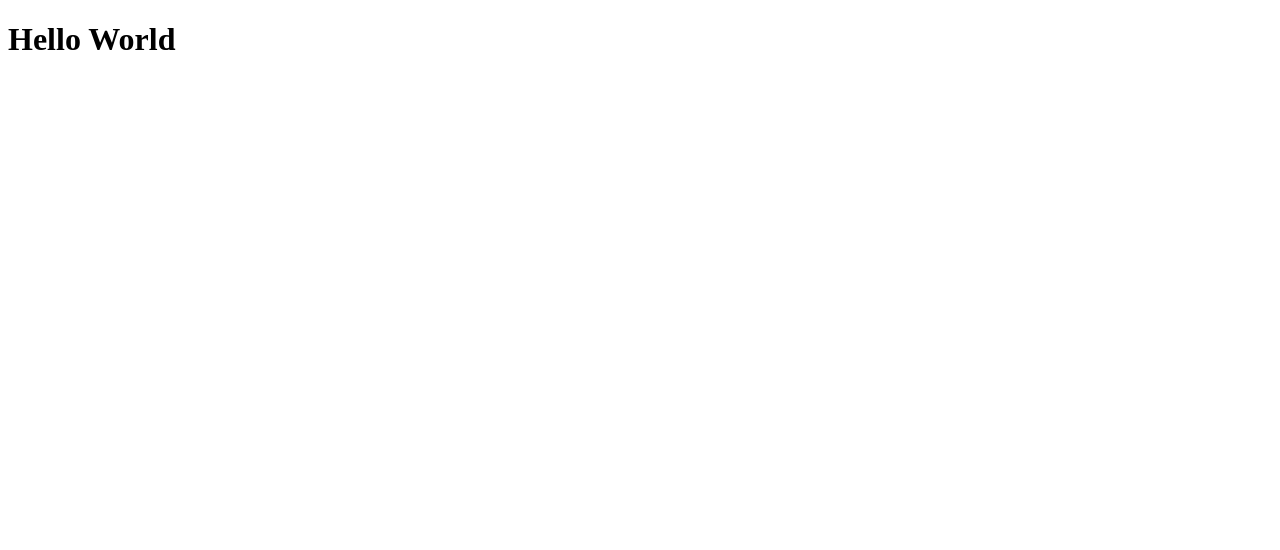
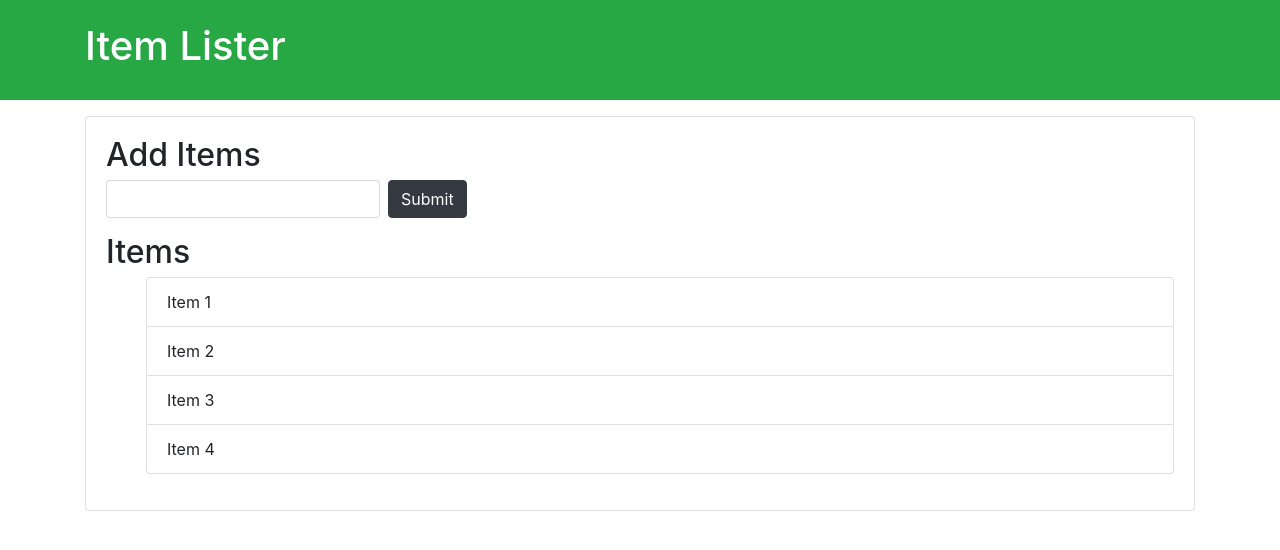
Before and after one commit to aarti0414/JS-Basic, a plain HTML site: page index.html in a window 1280 px wide. Drawn offline with nearby package versions, Linux system fonts and the light colour scheme.

Commit message:
Add files via upload

```diff
--- /dev/null
+++ b/dom.js
@@ -0,0 +1,175 @@
+// EXAMINE THE DOCUMENT OBJECT //
+
+// console.dir(document);
+// console.log(document.domain);
+// console.log(document.URL);
+// console.log(document.title);
+// //document.title =  123;
+// console.log(document.doctype);
+// console.log(document.head);
+// console.log(document.body);
+// console.log(document.all);
+// console.log(document.all[10]);
+// // document.all[10].textContent = 'Hello';
+// console.log(document.forms[0]);
+// console.log(document.links);
+// console.log(document.images);
+
+// GETELEMENTBYID //
+// console.log(document.getElementById('header-title'));
+// var headerTitle = document.getElementById('header-title');
+// var header = document.getElementById('main-header');
+// console.log(headerTitle);
+// headerTitle.textContent = 'Hello';
+// headerTitle.innerText = 'Goodbye';
+// console.log(headerTitle.innerText);
+// headerTitle.innerHTML = '<h3>Hello</h3>';
+// header.style.borderBottom = 'solid 3px #000';
+
+// GETELEMENTSBYCLASSNAME //
+// var items = document.getElementsByClassName('list-group-item');
+// console.log(items);
+// console.log(items[1]);
+// items[1].textContent = 'Hello 2';
+// items[1].style.fontWeight = 'bold';
+// items[1].style.backgroundColor = 'yellow';
+
+// // Gives error
+// //items.style.backgroundColor = '#f4f4f4';
+
+// for(var i = 0; i < items.length; i++){
+//   items[i].style.backgroundColor = '#f4f4f4';
+// }
+
+// GETELEMENTSBYTAGNAME //
+// var li = document.getElementsByTagName('li');
+// console.log(li);
+// console.log(li[1]);
+// li[1].textContent = 'Hello 2';
+// li[1].style.fontWeight = 'bold';
+// li[1].style.backgroundColor = 'yellow';
+
+// // Gives error
+// //items.style.backgroundColor = '#f4f4f4';
+
+// for(var i = 0; i < li.length; i++){
+//   li[i].style.backgroundColor = '#f4f4f4';
+// }
+
+// QUERYSELECTOR //
+// var header = document.querySelector('#main-header');
+// header.style.borderBottom = 'solid 4px #ccc';
+
+// var input = document.querySelector('input');
+// input.value = 'Hello World'
+
+// var submit = document.querySelector('input[type="submit"]');
+// submit.value="SEND"
+
+// var item = document.querySelector('.list-group-item');
+// item.style.color = 'red';
+
+// var lastItem = document.querySelector('.list-group-item:last-child');
+// lastItem.style.color = 'blue';
+
+// var secondItem = document.querySelector('.list-group-item:nth-child(2)');
+// secondItem.style.color = 'coral';
+
+// QUERYSELECTORALL //
+// var titles = document.querySelectorAll('.title');
+
+// console.log(titles);
+// titles[0].textContent = 'Hello';
+
+// var odd = document.querySelectorAll('li:nth-child(odd)');
+// var even= document.querySelectorAll('li:nth-child(even)');
+
+// for(var i = 0; i < odd.length; i++){
+//   odd[i].style.backgroundColor = '#f4f4f4';
+//   even[i].style.backgroundColor = '#ccc';
+// }
+
+
+
+// TRAVERSING THE DOM //
+// var itemList = document.querySelector('#items');
+// console.log(itemList.parentNode);
+// itemList.parentNode.style.backgroundColor = '#f4f4f4';
+// console.log(itemList.parentNode.parentNode);
+
+
+//parent Element
+// console.log(itemList.parentElement);
+// itemList.parentElement.style.backgroundColor = '#ccc';
+// console.log(itemList.parentElement.parentElement.parentElement);
+
+//childNodes
+// console.log(itemList.childNodes);
+
+// console.log(itemList.children);
+// itemList.children[1].style.backgroundColor = 'pink';
+
+//firstchild
+// console.log(itemList.firstChild);
+//firstElementChild
+// console.log(itemList.firstElementChild);
+// itemList.firstElementChild.textContent = 'hey';
+
+//lastchild
+// console.log(itemList.lastChild);
+// itemList.lastElementChild.textContent = 'Hello 4';
+
+//nextSibling
+// console.log(itemList.nextSibling);
+
+//nextElementSiblinig
+// console.log(itemList.nextElementSibling);
+
+//previousSibling
+// console.log(itemList.previousSibling);
+
+//createELement
+
+// //create a div
+// var newDiv = document.createElement('div');
+
+// //ADD class
+// newDiv.className = 'hello';
+
+// //add id
+// newDiv.id = 'hello 1';
+
+// //add attribute
+// newDiv.setAttribute('title', 'hello div');
+
+// //create text node
+// var newDivText = document.createTextNode('Hello World');
+
+// //add text to div
+// newDiv.appendChild(newDivText);
+
+// var container = document.querySelector('header .container');
+// var h1 = document.querySelector('header h1');
+
+// console.log(newDiv);
+// container.insertBefore(newDiv, h1);
+
+//create a item
+var item = document.createElement('li');
+
+//ADD class
+item.className = 'list-group-item';
+
+
+//create text node
+var itemText = document.createTextNode('Hello World');
+
+//add text to div
+item.appendChild(itemText);
+
+var listgroup = document.querySelector('ul .list-group');
+var li = document.querySelector('ul li');
+
+console.log(item);
+console.log(li);
+listgroup.insertBefore(item, li);
--- a/index.html
+++ b/index.html
@@ -1,16 +1,39 @@
 <!DOCTYPE html>
 <html lang="en">
+
 <head>
-    <meta charset="UTF-8">
-    <meta http-equiv="X-UA-Compatible" content="IE=edge">
-    <meta name="viewport" content="width=device-width, initial-scale=1.0">
-    <title>Document</title>
+  <meta charset="UTF-8">
+  <meta name="viewport" content="width=device-width, initial-scale=1.0">
+  <meta http-equiv="X-UA-Compatible" content="ie=edge">
+  <link rel="stylesheet" href="https://maxcdn.bootstrapcdn.com/bootstrap/4.0.0-beta/css/bootstrap.min.css"
+    integrity="sha384-/Y6pD6FV/Vv2HJnA6t+vslU6fwYXjCFtcEpHbNJ0lyAFsXTsjBbfaDjzALeQsN6M" crossorigin="anonymous">
+  <title id="title">Item Lister</title>
 </head>
+
 <body>
-    <h1>Hello World</h1>
-    <script>
+  <header id="main-header" class="bg-success text-white p-4 mb-3">
+    <div class="container">
+      <h1 id="header-title">Item Lister <span style="display:none">123</span></h1>
+    </div>
+  </header>
+  <div class="container">
+    <div id="main" class="card card-body">
+      <h2 class="title">Add Items</h2>
+      <form class="form-inline mb-3">
+        <input type="text" class="form-control mr-2">
+        <input type="submit" class="btn btn-dark" value="Submit">
+      </form>
+      <h2 class="title">Items</h2>
+      <ul id="items" class="listgroup">
+        <li class="list-group-item">Item 1</li>
+        <li class="list-group-item">Item 2</li>
+        <li class="list-group-item">Item 3</li>
+        <li class="list-group-item">Item 4</li>
+      </ul>
+    </div>
+  </div>
 
-        console.log('Hello');
-    </script>
+  <script src="dom.js"></script>
 </body>
+
 </html>
```
